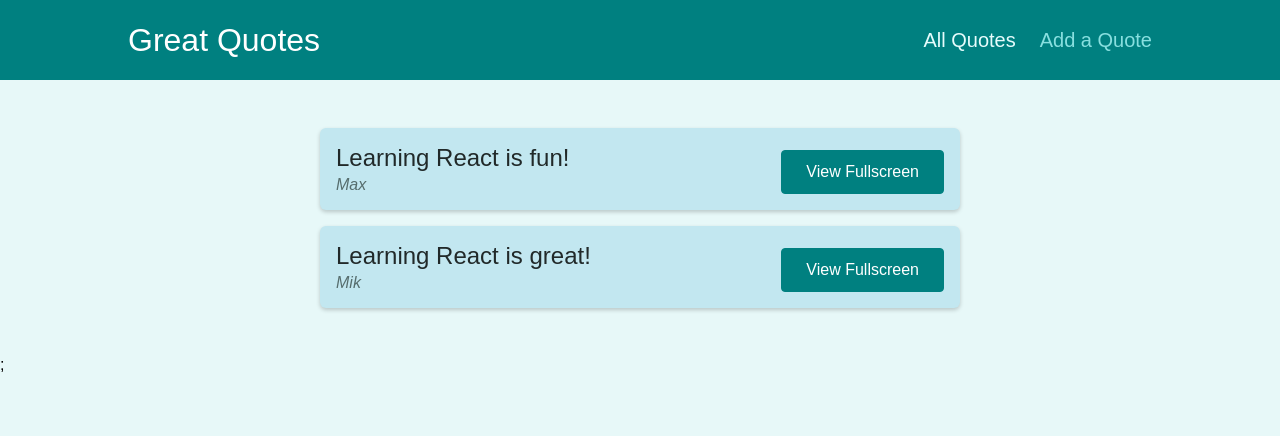
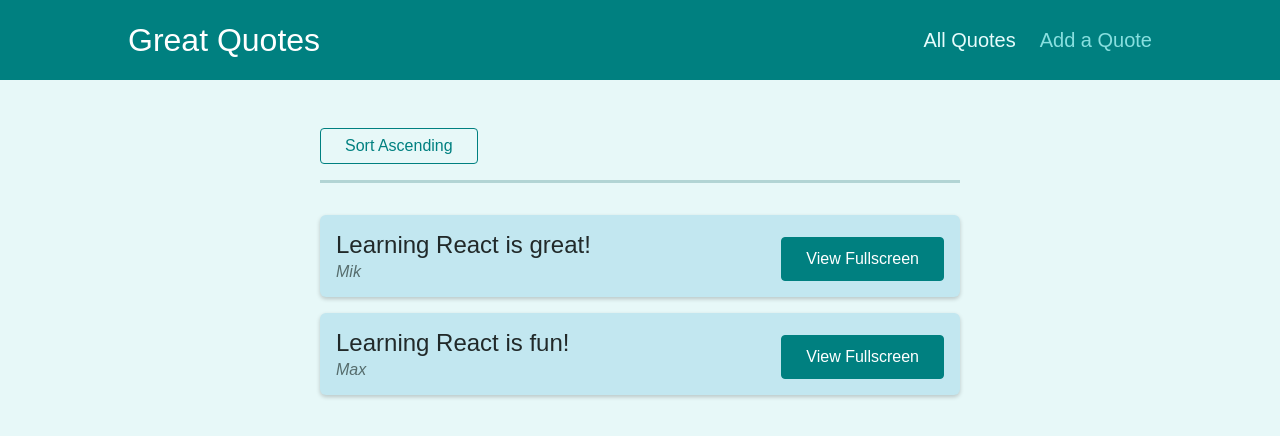
Before and after one commit to pfmnowak/react-router-quotes, a React (Create React App) app: page /quotes in a window 1280 px wide. Shown: the top 436 px of the page. Built offline with nearby package versions, Linux system fonts and the light colour scheme.

Commit message:
Add query parameters for sorting quotes

```diff
--- a/src/components/quotes/QuoteList.js
+++ b/src/components/quotes/QuoteList.js
@@ -1,13 +1,39 @@
-import { Fragment } from 'react';
+import { Fragment } from "react";
+import { useSearchParams } from "react-router-dom";
 
-import QuoteItem from './QuoteItem';
-import classes from './QuoteList.module.css';
+import QuoteItem from "./QuoteItem";
+import classes from "./QuoteList.module.css";
+
+const sortQuotes = (quotes, ascending) => {
+  return quotes.sort((quoteA, quoteB) => {
+    if (ascending) {
+      return quoteA.id > quoteB.id ? 1 : -1;
+    } else {
+      return quoteA.id < quoteB.id ? 1 : -1;
+    }
+  });
+};
 
 const QuoteList = (props) => {
+  const [searchParams, setSearchParams] = useSearchParams();
+
+  const isSortingAscending = searchParams.get("sort") === "asc";
+
+  const sortedQuotes = sortQuotes(props.quotes, isSortingAscending);
+
+  const changeSortingHandler = (params) => {
+    setSearchParams({ ["sort"]: isSortingAscending ? "dsc" : "asc" });
+  };
+
   return (
     <Fragment>
+      <div className={classes.sorting}>
+        <button onClick={changeSortingHandler}>
+          Sort {isSortingAscending ? "Descending" : "Ascending"}
+        </button>
+      </div>
       <ul className={classes.list}>
-        {props.quotes.map((quote) => (
+        {sortedQuotes.map((quote) => (
           <QuoteItem
             key={quote.id}
             id={quote.id}
```
